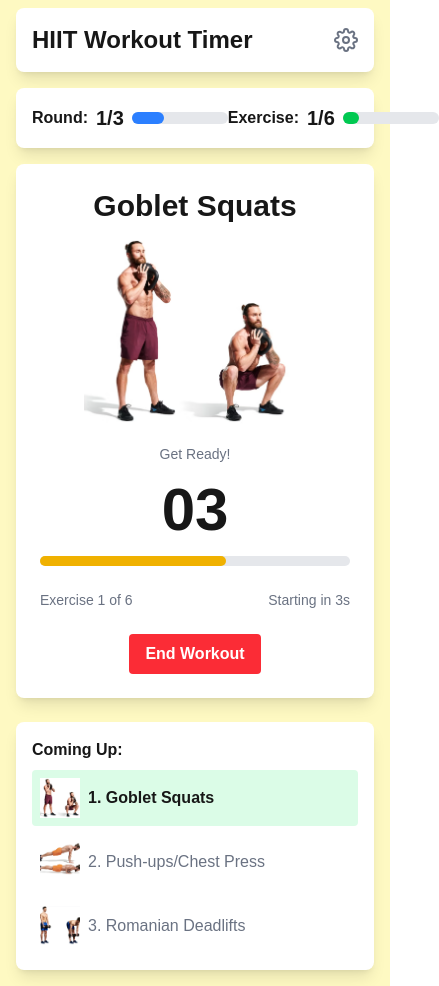
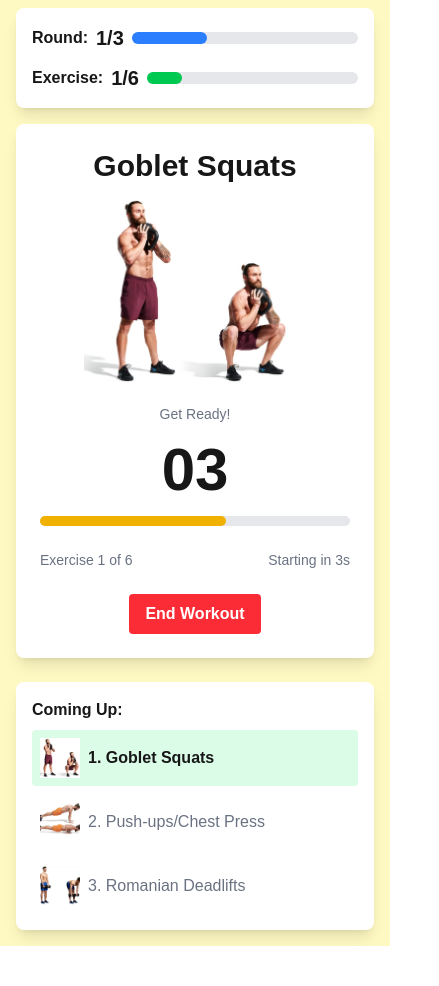
Before and after one commit to pluggyboy/hiit, a Next.js app: page / in a window 390 px wide. Both pictures are taken after a click on the button "Start Workout". Shown: the whole page, 439 px wide, since content can reach past the window. After the commit the page ends 946 px from the top, so only its background shows below. Built offline with nearby package versions, Linux system fonts and the light colour scheme.

Commit message:
Mobile UI improvements: hide title during workout and fix progress indicator overflow

```diff
--- a/src/components/HIITTimer.tsx
+++ b/src/components/HIITTimer.tsx
@@ -191,7 +191,8 @@ const HIITTimer = () => {
       <audio ref={audioRef} preload="auto" src="/beep.mp3" />
       <audio ref={finalBeepRef} preload="auto" src="/final beep.mp3" />
 
-      {/* App title and settings button */}
+      {/* App title and settings button - only show when not in workout */}
+      {!started && (
         <div className="w-full max-w-md bg-white rounded-lg shadow-lg p-4 mb-4">
           <div className="flex justify-between items-center">
             <h1 className="text-2xl font-bold">HIIT Workout Timer</h1>
@@ -207,16 +208,18 @@ const HIITTimer = () => {
             </button>
           </div>
         </div>
+      )}
 
       {/* Progress indicators - only shown during workout */}
       {started && !completed && (
         <div className="w-full max-w-md bg-white rounded-lg shadow-lg p-4 mb-4">
-          <div className="flex justify-between items-center">
-            <div className="flex items-center gap-2">
-              <span className="font-bold text-base">Round:</span>
-              <div className="flex items-center">
-                <span className="text-xl font-semibold">{currentRound}/{rounds}</span>
-                <div className="w-24 h-3 bg-gray-200 rounded-full ml-2">
+          <div className="flex flex-col sm:flex-row gap-3 sm:gap-0 sm:justify-between">
+            {/* Round progress - full width on mobile, half width on desktop */}
+            <div className="flex items-center w-full sm:w-auto">
+              <span className="font-bold text-base mr-2">Round:</span>
+              <div className="flex items-center flex-grow">
+                <span className="text-xl font-semibold mr-2">{currentRound}/{rounds}</span>
+                <div className="w-full sm:w-24 h-3 bg-gray-200 rounded-full">
                   <div
                     className="h-3 bg-blue-500 rounded-full"
                     style={{ width: `${(currentRound / rounds) * 100}%` }}
@@ -225,11 +228,12 @@ const HIITTimer = () => {
               </div>
             </div>
 
-            <div className="flex items-center gap-2">
-              <span className="font-bold text-base">Exercise:</span>
-              <div className="flex items-center">
-                <span className="text-xl font-semibold">{currentExercise + 1}/{exercises.length}</span>
-                <div className="w-24 h-3 bg-gray-200 rounded-full ml-2">
+            {/* Exercise progress - full width on mobile, half width on desktop */}
+            <div className="flex items-center w-full sm:w-auto">
+              <span className="font-bold text-base mr-2">Exercise:</span>
+              <div className="flex items-center flex-grow">
+                <span className="text-xl font-semibold mr-2">{currentExercise + 1}/{exercises.length}</span>
+                <div className="w-full sm:w-24 h-3 bg-gray-200 rounded-full">
                   <div
                     className="h-3 bg-green-500 rounded-full"
                     style={{ width: `${((currentExercise + 1) / exercises.length) * 100}%` }}
```
Lines whose indentation alone changed are shown as unchanged.
